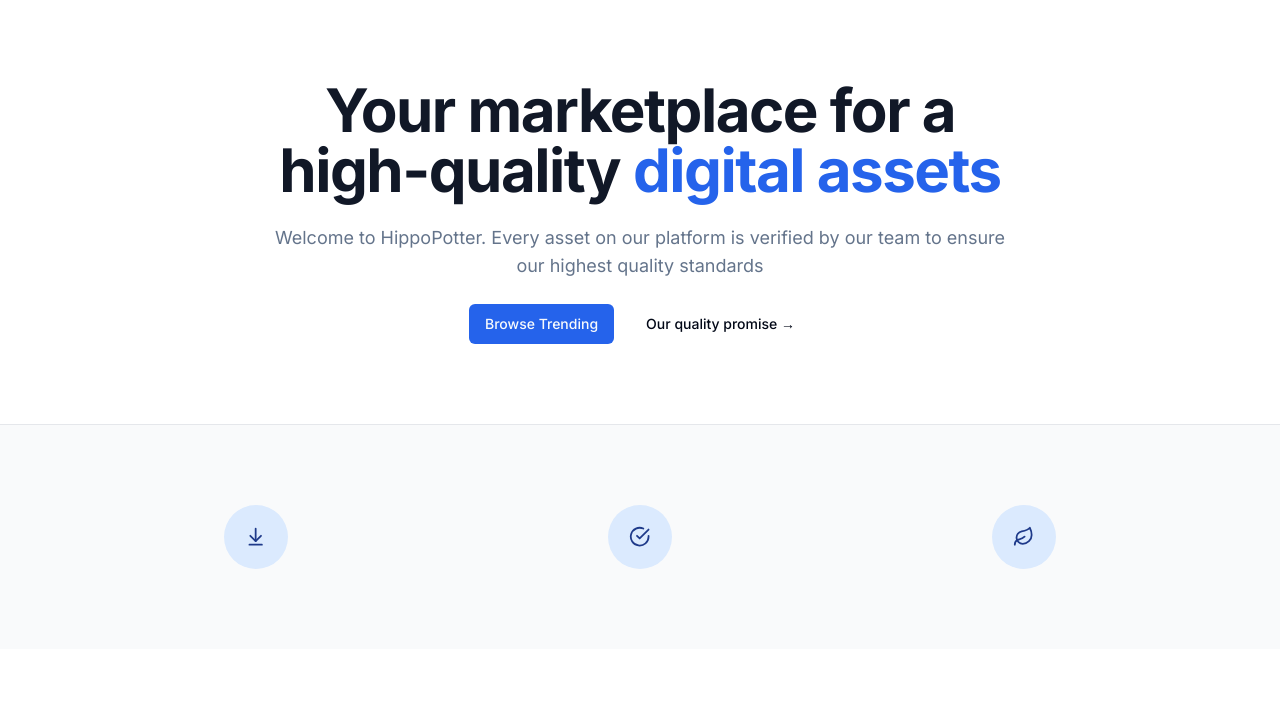
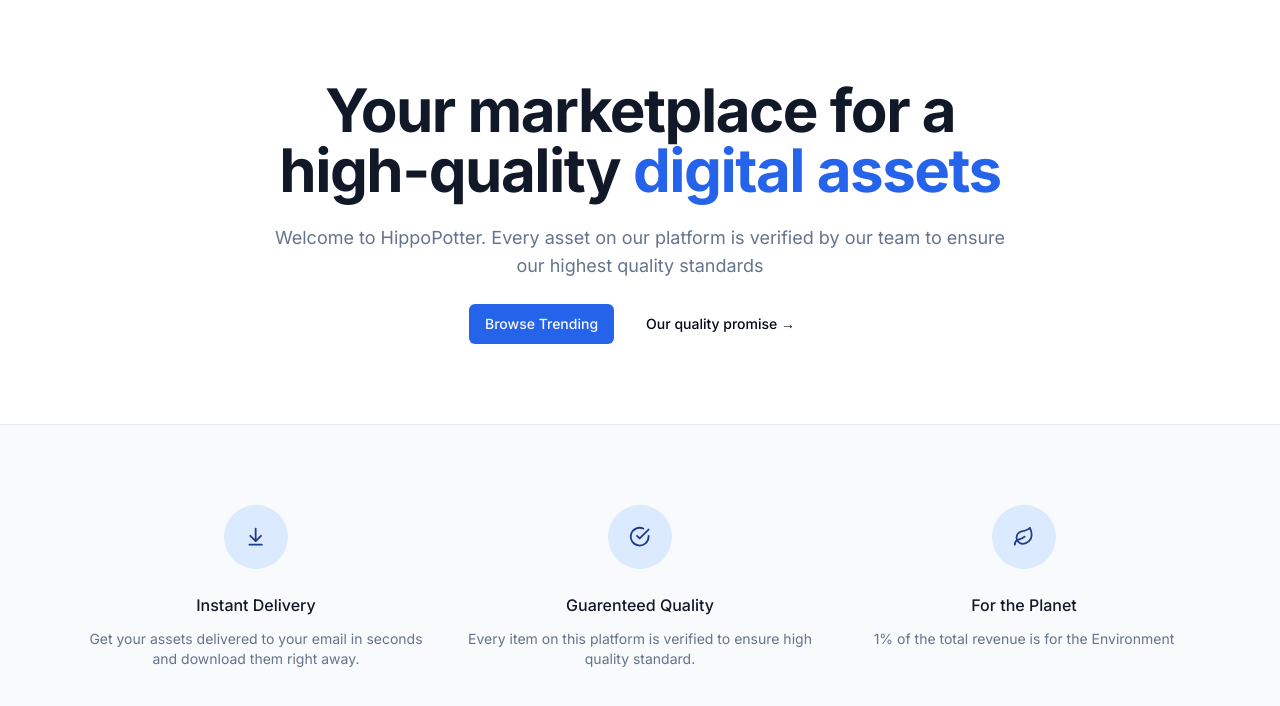
Before and after one commit to anjanah07/digitalmarket, a Next.js app: page / in a window 1280 px wide. Shown: the top 706 px of the page. Built offline with nearby package versions, Linux system fonts and the light colour scheme.

Commit message:
add: css for perk description

```diff
--- a/src/app/page.tsx
+++ b/src/app/page.tsx
@@ -57,6 +57,14 @@
                     {<perk.icon className="w-1/3 h-1/3" />}
                   </div>
                 </div>
+                <div className="mt-6 md: ml-4 md:mt-0 lg:ml-0 lg:mt-6">
+                  <h3 className="text-base font-medium text-gray-900">
+                    {perk.name}
+                  </h3>
+                  <p className="mt-3 text-sm text-muted-foreground">
+                    {perk.description}
+                  </p>
+                </div>
               </div>
             ))}
           </div>
```
